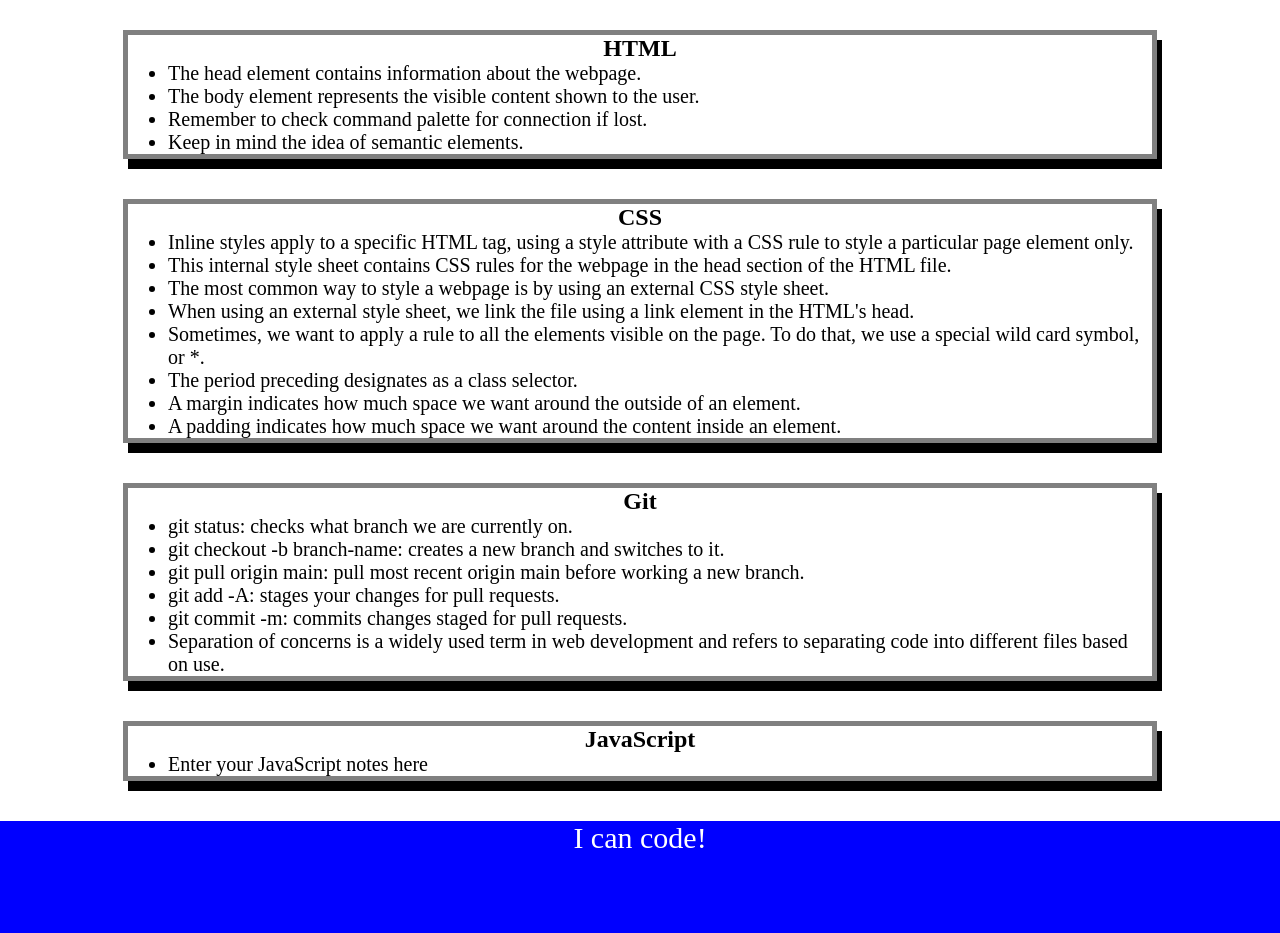
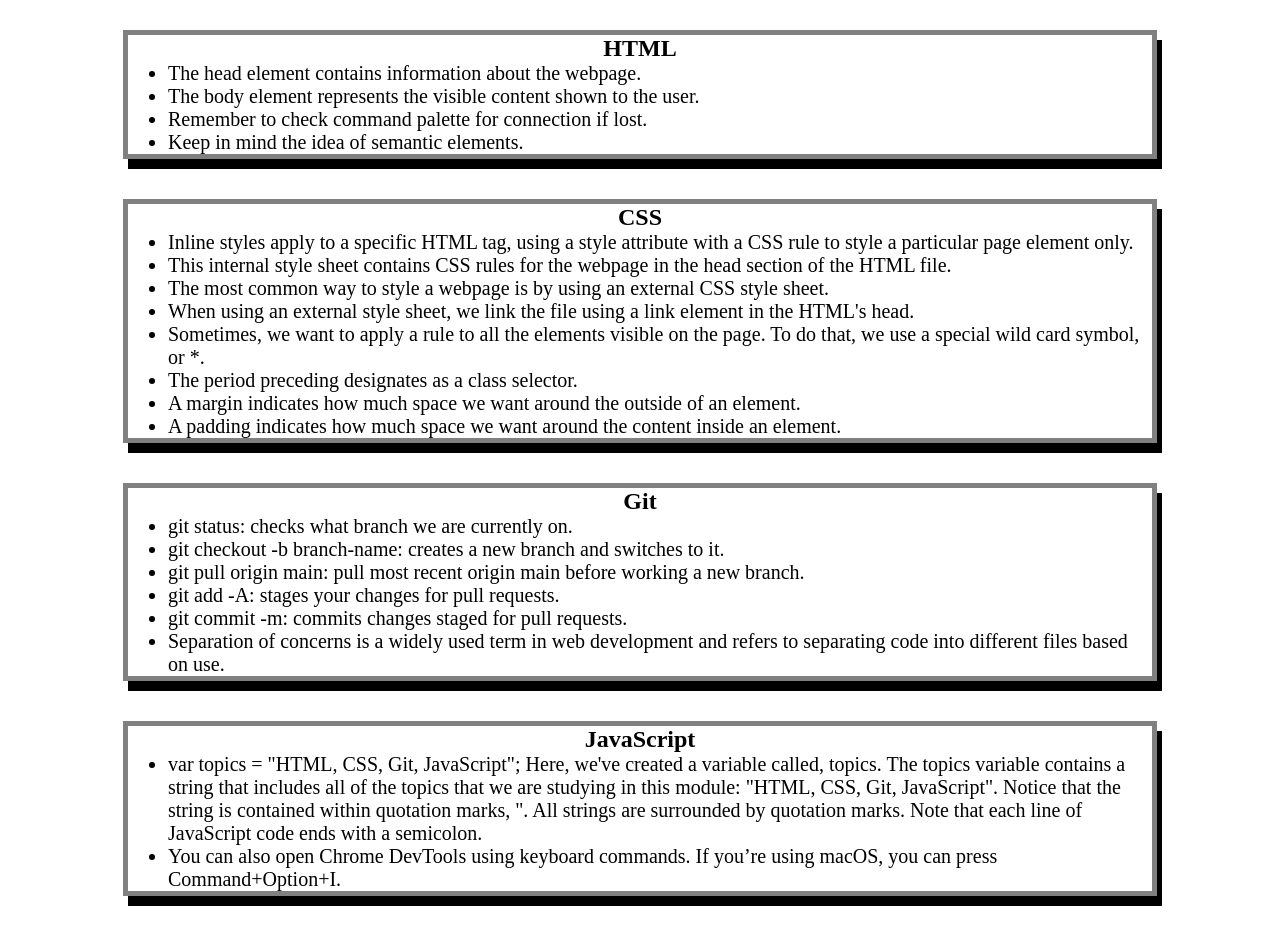
Before and after one commit to davidjmerry/prework-study-guide, a plain HTML site: page prework-study-guide/index.html in a window 1280 px wide. Shown: the part 130-1063 px from the top of the page. Drawn offline with Linux system fonts and the light colour scheme.

Commit message:
added JS file to assets

```diff
--- /dev/null
+++ b/prework-study-guide/assets/script.js
@@ -0,0 +1,21 @@
+var topics = ['HTML', 'CSS', 'Git', 'JavaScript'];
+
+var topics = ['HTML', 'CSS', 'Git', 'JavaScript'];
+
+for (var x = 0; x < topics.length; x++) {
+ console.log(topics[x]);
+}
+
+/*
+if (topic === 'HTML') {
+ console.log("Let's study HTML!");
+} else if (topic === 'CSS') {
+ console.log("Let's study CSS!");
+} else if (topic === 'Git') {
+ console.log("Let's study Git!");
+} else if (topic === 'JavaScript') {
+ console.log("Let's study JavaScript!");
+} else {
+ console.log('Please try again!');
+}
+*/
--- a/prework-study-guide/index.html
+++ b/prework-study-guide/index.html
@@ -11,6 +11,7 @@
     <header id="top">
       <h1>Prework Study Guide</h1>
       <img src="./assets/bowtie-cat.png" alt="Profile image of cat wearing a bow tie." />
+      <h2>✨ Open the Console to See What's Happening ✨</h2>
     </header>
     <main>
       <section class="card" id="html-section">
@@ -52,7 +53,9 @@
       <section class="card" id="javascript-section">
         <h2>JavaScript</h2>
      <ul>
-       <li>Enter your JavaScript notes here</li>
+       <li>var topics = "HTML, CSS, Git, JavaScript";
+        Here, we've created a variable called, topics. The topics variable contains a string that includes all of the topics that we are studying in this module: "HTML, CSS, Git, JavaScript". Notice that the string is contained within quotation marks, ". All strings are surrounded by quotation marks. Note that each line of JavaScript code ends with a semicolon.</li>
+        <li>You can also open Chrome DevTools using keyboard commands. If you’re using macOS, you can press Command+Option+I.</li>
      </ul>
       </section>
     </main>
@@ -60,5 +63,6 @@
     <footer>
       <p>I can code!</p>
     </footer>
+    <script src="./assets/script.js"></script>
   </body>
 </html>
```
